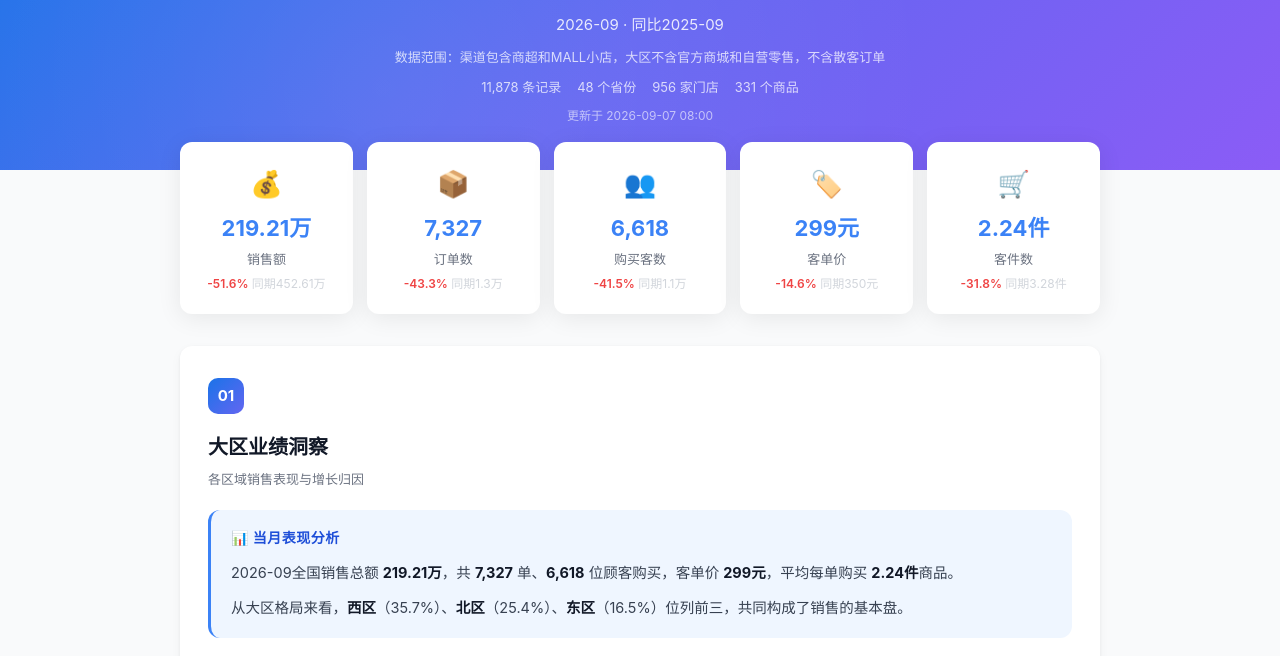
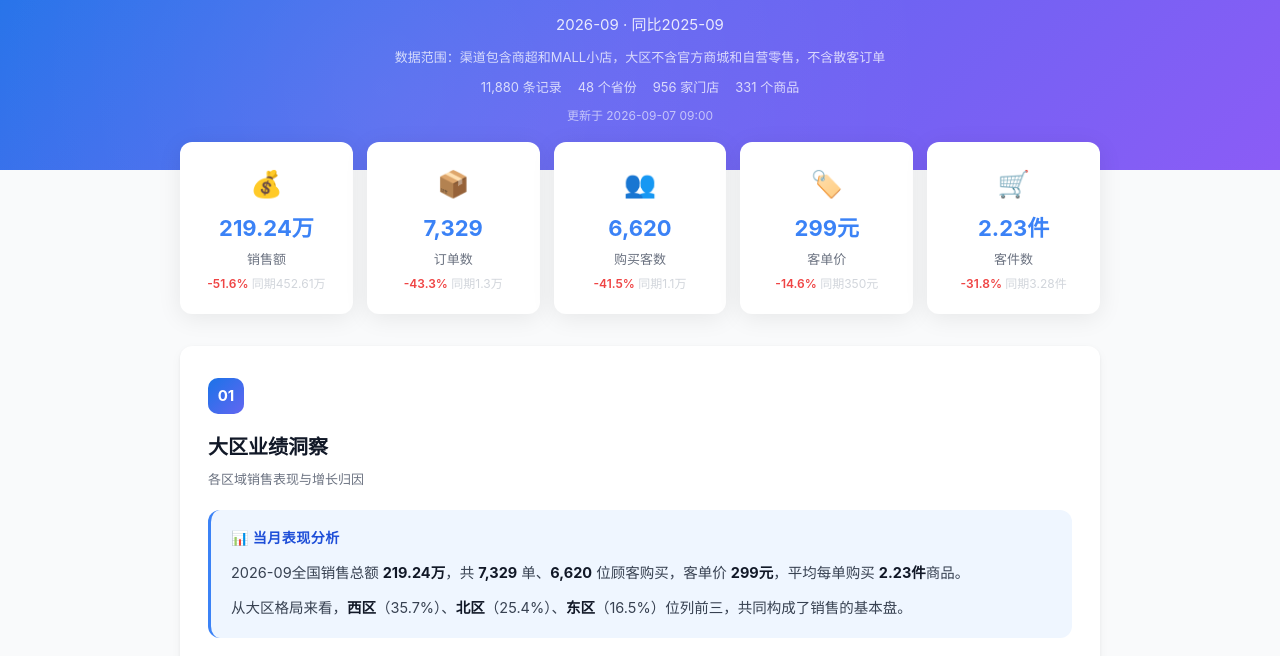
Before and after one commit to keanu666/report, a plain HTML site: page ai_sales_analysis.html in a window 1280 px wide. Shown: the part 101-757 px from the top of the page. Drawn offline with Linux system fonts and the light colour scheme.

Commit message:
每日报告更新 2026-09-07 09:00

```diff
--- a/ai_sales_analysis.html
+++ b/ai_sales_analysis.html
@@ -110,31 +110,31 @@ body { font-family: -apple-system, BlinkMacSystemFont, "Segoe UI", "PingFang SC"
         <p class="header-date">2026-09 · 同比2025-09</p>
         <p class="header-scope">数据范围：渠道包含商超和MALL小店，大区不含官方商城和自营零售，不含散客订单</p>
         <div class="header-meta">
-            <span>11,878 条记录</span>
+            <span>11,880 条记录</span>
             <span>48 个省份</span>
             <span>956 家门店</span>
             <span>331 个商品</span>
         </div>
-        <p class="header-update">更新于 2026-09-07 08:00</p>
+        <p class="header-update">更新于 2026-09-07 09:00</p>
     </div>
 </div>
 <div class="container">
 <div class="kpi-row">
         <div class="kpi-card">
             <div class="kpi-icon">💰</div>
-            <div class="kpi-value">219.21万</div>
+            <div class="kpi-value">219.24万</div>
             <div class="kpi-label">销售额</div>
             <div class="kpi-yoy"><span class="down">-51.6%</span> <span class="kpi-sub">同期452.61万</span></div>
         </div>
         <div class="kpi-card">
             <div class="kpi-icon">📦</div>
-            <div class="kpi-value">7,327</div>
+            <div class="kpi-value">7,329</div>
             <div class="kpi-label">订单数</div>
             <div class="kpi-yoy"><span class="down">-43.3%</span> <span class="kpi-sub">同期1.3万</span></div>
         </div>
         <div class="kpi-card">
             <div class="kpi-icon">👥</div>
-            <div class="kpi-value">6,618</div>
+            <div class="kpi-value">6,620</div>
             <div class="kpi-label">购买客数</div>
             <div class="kpi-yoy"><span class="down">-41.5%</span> <span class="kpi-sub">同期1.1万</span></div>
         </div>
@@ -146,7 +146,7 @@ body { font-family: -apple-system, BlinkMacSystemFont, "Segoe UI", "PingFang SC"
         </div>
         <div class="kpi-card">
             <div class="kpi-icon">🛒</div>
-            <div class="kpi-value">2.24件</div>
+            <div class="kpi-value">2.23件</div>
             <div class="kpi-label">客件数</div>
             <div class="kpi-yoy"><span class="down">-31.8%</span> <span class="kpi-sub">同期3.28件</span></div>
         </div></div>
@@ -155,7 +155,7 @@ body { font-family: -apple-system, BlinkMacSystemFont, "Segoe UI", "PingFang SC"
     <div class="section-num">01</div>
     <h2>大区业绩洞察</h2>
     <p class="section-desc">各区域销售表现与增长归因</p>
-    <div class="narrative"><h3>📊 当月表现分析</h3><p>2026-09全国销售总额 <strong>219.21万</strong>，共 <strong>7,327</strong> 单、<strong>6,618</strong> 位顾客购买，客单价 <strong>299元</strong>，平均每单购买 <strong>2.24件</strong>商品。</p><p>从大区格局来看，<strong>西区</strong>（35.7%）、<strong>北区</strong>（25.4%）、<strong>东区</strong>（16.5%）位列前三，共同构成了销售的基本盘。</p></div>
+    <div class="narrative"><h3>📊 当月表现分析</h3><p>2026-09全国销售总额 <strong>219.24万</strong>，共 <strong>7,329</strong> 单、<strong>6,620</strong> 位顾客购买，客单价 <strong>299元</strong>，平均每单购买 <strong>2.23件</strong>商品。</p><p>从大区格局来看，<strong>西区</strong>（35.7%）、<strong>北区</strong>（25.4%）、<strong>东区</strong>（16.5%）位列前三，共同构成了销售的基本盘。</p></div>
     <div class="narrative"><h3>📈 同比对比分析</h3><p><strong>南区</strong>同比 <strong><span class="down">-67.2%</span></strong>（32.09万 vs 97.79万）。</p><p><strong>东区</strong>同比 <strong><span class="down">-57.3%</span></strong>（36.09万 vs 84.46万）。</p></div>
     <div class="narrative"><h3>🔍 归因分析</h3><p><strong>南区</strong>（下降67.2%）的原因拆解：<strong>省份层面</strong>，<strong>安徽省</strong>拖累最大（18.96万，-68.5%）；<strong>广东省</strong>也减少 15.57万（-59.0%）。<strong>品类层面</strong>，<strong>护肤</strong>减少 50.10万（-67.4%）；<strong>彩妆</strong>减少 9.43万（-85.0%）。顾客数量从 2,309 降至 1,235（-46.5%）。客单价从 371元 降至 239元（-35.6%）。</p><p><strong>东区</strong>（下降57.3%）的原因拆解：<strong>省份层面</strong>，<strong>江苏省</strong>拖累最大（28.16万，-67.0%）；<strong>浙江省</strong>也减少 6.96万（-31.2%）。<strong>品类层面</strong>，<strong>护肤</strong>减少 35.99万（-56.1%）；<strong>彩妆</strong>减少 6.75万（-72.7%）。顾客数量从 2,167 降至 1,029（-52.5%）。客单价从 341元 降至 322元（-5.6%）。</p></div>
     <div class="narrative"><h3>💡 销售提升建议</h3><p><strong>南区</strong>（下降67.2%）：南区客数下降46.5%，建议优先排查该区域核心门店的经营状况、BA人员变动，同时加大门店招新和会员唤醒活动；南区客单价从 371元 降至 239元（-35.6%），建议推广套盒和组合装，提升连带率；护肤品类减少 50.10万（-67.4%），建议检查该品类核心SKU是否断货或缺乏新品，同时关注竞品动态。</p><p><strong>东区</strong>（下降57.3%）：东区客数下降52.5%，建议优先排查该区域核心门店的经营状况、BA人员变动，同时加大门店招新和会员唤醒活动；护肤品类减少 35.99万（-56.1%），建议检查该品类核心SKU是否断货或缺乏新品，同时关注竞品动态。</p></div>
@@ -175,8 +175,8 @@ body { font-family: -apple-system, BlinkMacSystemFont, "Segoe UI", "PingFang SC"
     <div class="section-num">03</div>
     <h2>会员类型洞察</h2>
     <p class="section-desc">新老客结构与复购质量分析</p>
-    <div class="narrative"><h3>📊 当月表现分析</h3><p>本月销售中，<strong>老客</strong>贡献了 <strong>89.2%</strong>（195.43万），<strong>新客</strong>贡献了 <strong>10.8%</strong>（23.78万）。</p><p>老客客单价 <strong>356元</strong>，新客客单价 <strong>130元</strong>，老客客单价是新客的 2.7 倍。</p><p>老客客件数 <strong>2.53件</strong>，新客客件数 <strong>1.36件</strong>。</p></div>
-    <div class="narrative"><h3>📈 同比对比分析</h3><p>老客同比 <strong><span class="down">-50.9%</span></strong>（195.43万 vs 398.12万）。</p><p>新客同比 <strong><span class="down">-56.4%</span></strong>（23.78万 vs 54.49万）。</p></div>
+    <div class="narrative"><h3>📊 当月表现分析</h3><p>本月销售中，<strong>老客</strong>贡献了 <strong>89.2%</strong>（195.46万），<strong>新客</strong>贡献了 <strong>10.8%</strong>（23.78万）。</p><p>老客客单价 <strong>356元</strong>，新客客单价 <strong>130元</strong>，老客客单价是新客的 2.7 倍。</p><p>老客客件数 <strong>2.53件</strong>，新客客件数 <strong>1.36件</strong>。</p></div>
+    <div class="narrative"><h3>📈 同比对比分析</h3><p>老客同比 <strong><span class="down">-50.9%</span></strong>（195.46万 vs 398.12万）。</p><p>新客同比 <strong><span class="down">-56.4%</span></strong>（23.78万 vs 54.49万）。</p></div>
     <div class="narrative"><h3>🔍 归因分析</h3><p>新客同比 <strong><span class="down">-56.4%</span></strong>，深层原因：新客招募数量从 2,717 降至 1,712（-37.0%），招新力度不足是核心原因。品类方面，新客购买减少最多的品类为：<strong>护肤</strong>（减少23.81万）、<strong>彩妆</strong>（减少4.27万）。去年新客主要购买：护肤（42.46万）、彩妆（6.01万）、面膜（5.31万）；今年变为：护肤（18.66万）、面膜（2.72万）、彩妆（1.74万）。</p><p>老客同比 <strong><span class="down">-50.9%</span></strong>：客数<span class="down">-42.8%</span>；客单价<span class="down">-11.6%</span>。</p></div>
     <div class="narrative"><h3>💡 销售提升建议</h3><p>新客同比下降56.4%（客数从 2,717 降至 1,712） 护肤品类减少 23.81万（-56.1%），建议针对新客推出该品类的体验装或首购优惠；彩妆品类减少 4.27万（-71.0%），建议针对新客推出该品类的体验装或首购优惠 建议加大新客首单礼、体验装派发的投入力度。</p></div>
 </section>
@@ -187,13 +187,13 @@ body { font-family: -apple-system, BlinkMacSystemFont, "Segoe UI", "PingFang SC"
     <p class="section-desc">品类表现、系列趋势与爆款分析</p>
     <div class="narrative"><h3>📊 当月表现分析</h3><p>从品类结构来看，<strong>护肤</strong>（77.2%）、<strong>面膜</strong>（11.0%）、<strong>彩妆</strong>（8.4%）构成主力品类。</p><p>系列层面，<strong>铂金胶原系列</strong>（22.70万)、<strong>铂金胶原</strong>（21.31万)、<strong>金钻</strong>（18.91万)位列前三。</p><p>单品爆款方面，<strong>雪肌追光四件套(洁水乳精)</strong>（13.47万)、<strong>铂金胶原修护两件套(水霜)</strong>（11.48万)、<strong>铂金胶原修护三件套(水霜精)</strong>（8.14万)销售额最高。</p></div>
     <div class="narrative"><h3>📈 同比对比分析</h3><p><strong>彩妆</strong>下滑最严重，同比 <strong><span class="down">-65.9%</span></strong>（18.31万 vs 53.76万）。</p><p><strong>凝时鲜颜系列</strong>下滑明显（<span class="down">-90.6%</span>）。</p></div>
-    <div class="narrative"><h3>🔍 归因分析</h3><p><strong>彩妆</strong>（下降65.9%）的驱动因素：顾客从 2,516 降至 859（-65.9%）；客单价从 201元 提升至 208元（+3.4%）；客件数<span class="up">+1.1%</span>。</p><p><strong>护肤</strong>（下降50.8%）的驱动因素：顾客从 7,962 降至 4,219（-47.0%）；客单价从 392元 降至 377元（-3.7%）；客件数<span class="down">-17.6%</span>。</p><p>单品层面，<strong>小紫瓶水乳精三件套(水乳精)</strong>增长最猛（<span class="up">+1272.9%</span>），金额从 0.10万 增至 1.43万。</p><p><strong>雪润皙白多重防晒隔离霜SPF32PA+++(淡紫色)30mL</strong>下滑幅度大（<span class="down">-89.5%</span>），金额从 11.34万 降至 1.19万。</p></div>
+    <div class="narrative"><h3>🔍 归因分析</h3><p><strong>彩妆</strong>（下降65.9%）的驱动因素：顾客从 2,516 降至 859（-65.9%）；客单价从 201元 提升至 208元（+3.4%）；客件数<span class="up">+1.1%</span>。</p><p><strong>护肤</strong>（下降50.8%）的驱动因素：顾客从 7,962 降至 4,220（-47.0%）；客单价从 392元 降至 377元（-3.7%）；客件数<span class="down">-17.6%</span>。</p><p>单品层面，<strong>小紫瓶水乳精三件套(水乳精)</strong>增长最猛（<span class="up">+1272.9%</span>），金额从 0.10万 增至 1.43万。</p><p><strong>雪润皙白多重防晒隔离霜SPF32PA+++(淡紫色)30mL</strong>下滑幅度大（<span class="down">-89.5%</span>），金额从 11.34万 降至 1.19万。</p></div>
     <div class="narrative"><h3>💡 销售提升建议</h3><p><strong>彩妆</strong>顾客流失65.9%，建议排查核心SKU是否断货或缺乏新品，同时针对该品类顾客开展定向促销。</p><p><strong>雪润皙白多重防晒隔离霜SPF32PA+++(淡紫色)30mL</strong>（下降89.5%）（金额从 11.34万 降至 1.19万），建议检查：①是否断货或库存不足；②是否有竞品替代；③是否需要调整定价或清仓处理。</p><p><strong>小紫瓶水乳精三件套(水乳精)</strong>（增长1272.9%），建议确保库存充足、优化陈列位置，同时围绕该单品打造连带销售组合。</p></div>
 </section>
 </div>
 <div class="footer">
     <p>📝 基于 2026-09 自然堂零售销售明细数据 | 同比对比2025-09</p>
-    <p>最后更新: 2026-09-07 08:00</p>
+    <p>最后更新: 2026-09-07 09:00</p>
 </div>
 </body>
 </html>
```
